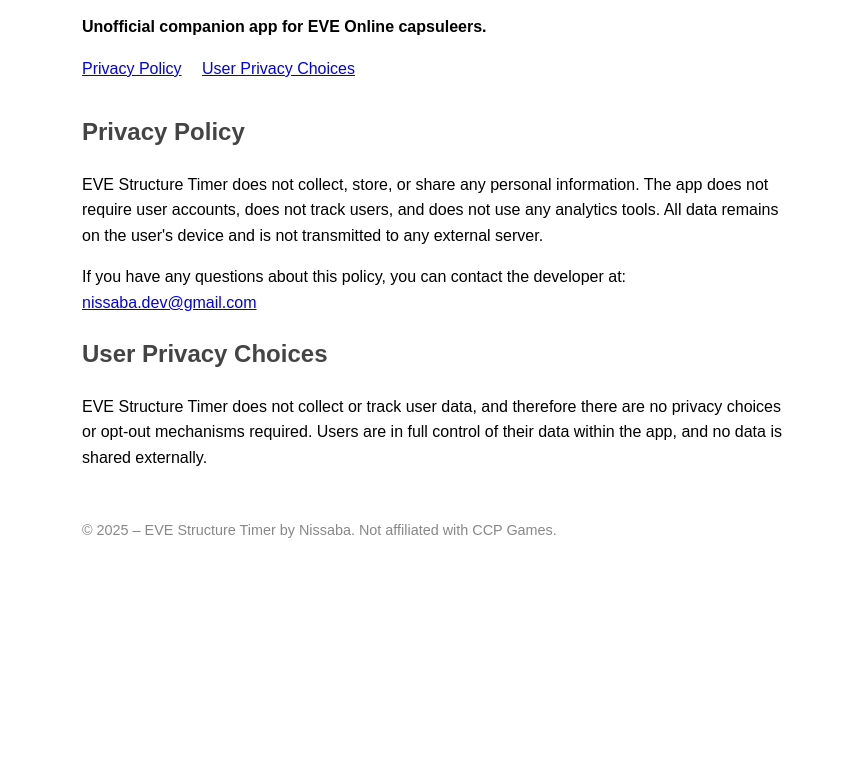
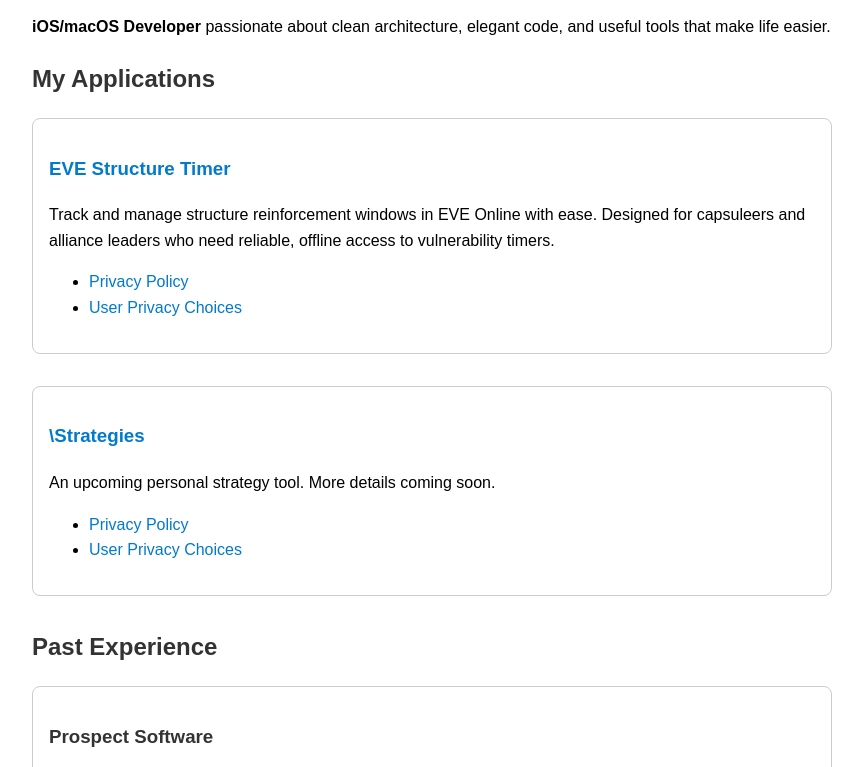
Before and after one commit to nissaba/nissaba.github.io, a plain HTML site: page index.html in a window 1280 px wide. Shown: the part 112-879 px from the top of the page, without its empty margins (208-1071 px from the left). Before the commit the page ends 800 px from the top, so only its background shows below. Drawn offline with Linux system fonts and the light colour scheme.

Commit message:
Update index.html

```diff
--- a/index.html
+++ b/index.html
@@ -3,63 +3,85 @@
 <head>
   <meta charset="UTF-8">
   <meta name="viewport" content="width=device-width, initial-scale=1.0">
-  <title>EVE Structure Timer – App Info</title>
+  <title>Pascale Beaulac – iOS Developer</title>
   <style>
     body {
       font-family: sans-serif;
-      max-width: 700px;
+      max-width: 800px;
       margin: auto;
       padding: 2rem;
       line-height: 1.6;
     }
-    nav {
-      margin-bottom: 2rem;
+    h1, h2, h3 {
+      color: #333;
     }
     nav a {
       margin-right: 1rem;
     }
-    h1, h2 {
-      color: #444;
+    .app-section, .exp-section {
+      border: 1px solid #ccc;
+      padding: 1rem;
+      margin-bottom: 2rem;
+      border-radius: 8px;
     }
     footer {
       margin-top: 3rem;
       font-size: 0.9rem;
-      color: #888;
+      color: #666;
+      text-align: center;
+    }
+    a {
+      color: #007acc;
+      text-decoration: none;
+    }
+    a:hover {
+      text-decoration: underline;
     }
   </style>
 </head>
 <body>
-  <h1>EVE Structure Timer</h1>
-  <p><strong>Unofficial companion app for EVE Online capsuleers.</strong></p>
+  <h1>Pascale Beaulac</h1>
+  <p><strong>iOS/macOS Developer</strong> passionate about clean architecture, elegant code, and useful tools that make life easier.</p>
 
-  <nav>
-    <a href="#privacy">Privacy Policy</a>
-    <a href="#choices">User Privacy Choices</a>
-  </nav>
+  <h2>My Applications</h2>
 
-  <section id="privacy">
-    <h2>Privacy Policy</h2>
-    <p>
-      EVE Structure Timer does not collect, store, or share any personal information.
-      The app does not require user accounts, does not track users, and does not use any analytics tools.
-      All data remains on the user's device and is not transmitted to any external server.
-    </p>
-    <p>
-      If you have any questions about this policy, you can contact the developer at:
-      <a href="mailto:nissaba.dev@gmail.com">nissaba.dev@gmail.com</a>
-    </p>
-  </section>
+  <div class="app-section">
+    <h3><a href="/eve-structure-timer/">EVE Structure Timer</a></h3>
+    <p>Track and manage structure reinforcement windows in EVE Online with ease. Designed for capsuleers and alliance leaders who need reliable, offline access to vulnerability timers.</p>
+    <ul>
+      <li><a href="/eve-structure-timer/#privacy">Privacy Policy</a></li>
+      <li><a href="/eve-structure-timer/#choices">User Privacy Choices</a></li>
+    </ul>
+  </div>
 
-  <section id="choices">
-    <h2>User Privacy Choices</h2>
-    <p>
-      EVE Structure Timer does not collect or track user data, and therefore there are no privacy choices or opt-out mechanisms required.
-      Users are in full control of their data within the app, and no data is shared externally.
-    </p>
-  </section>
+  <div class="app-section">
+    <h3><a href="/strategies/">\Strategies</a></h3>
+    <p>An upcoming personal strategy tool. More details coming soon.</p>
+    <ul>
+      <li><a href="/strategies/#privacy">Privacy Policy</a></li>
+      <li><a href="/strategies/#choices">User Privacy Choices</a></li>
+    </ul>
+  </div>
+
+  <h2>Past Experience</h2>
+
+  <div class="exp-section">
+    <h3>Prospect Software</h3>
+    <p>Worked on <strong>MLS-Touch / MLS-Client</strong>, a real estate app developed using <strong>UIKit (Objective-C / Swift)</strong> for iOS. Focused on maintaining legacy code and introducing Swift improvements.</p>
+  </div>
+
+  <div class="exp-section">
+    <h3>Argon 18</h3>
+    <p>Developed the <strong>Notio Cycling App</strong>, a performance-tracking companion app built in <strong>Swift with UIKit</strong>. Also contributed to the <strong>Argon 18 app</strong>, built with <strong>Flutter</strong>, for enhanced user experience with smart cycling gear.</p>
+  </div>
+
+  <div class="exp-section">
+    <h3>Appcom</h3>
+    <p>Worked on various internal projects using <strong>Objective-C and UIKit</strong>. Contributed to stability and UI refinement across multiple app modules.</p>
+  </div>
 
   <footer>
-    <p>&copy; 2025 – EVE Structure Timer by Nissaba. Not affiliated with CCP Games.</p>
+    <p>&copy; 2025 Pascale Beaulac. All rights reserved. | <a href="mailto:nissaba.dev@gmail.com">nissaba.dev@gmail.com</a></p>
   </footer>
 </body>
 </html>
```
